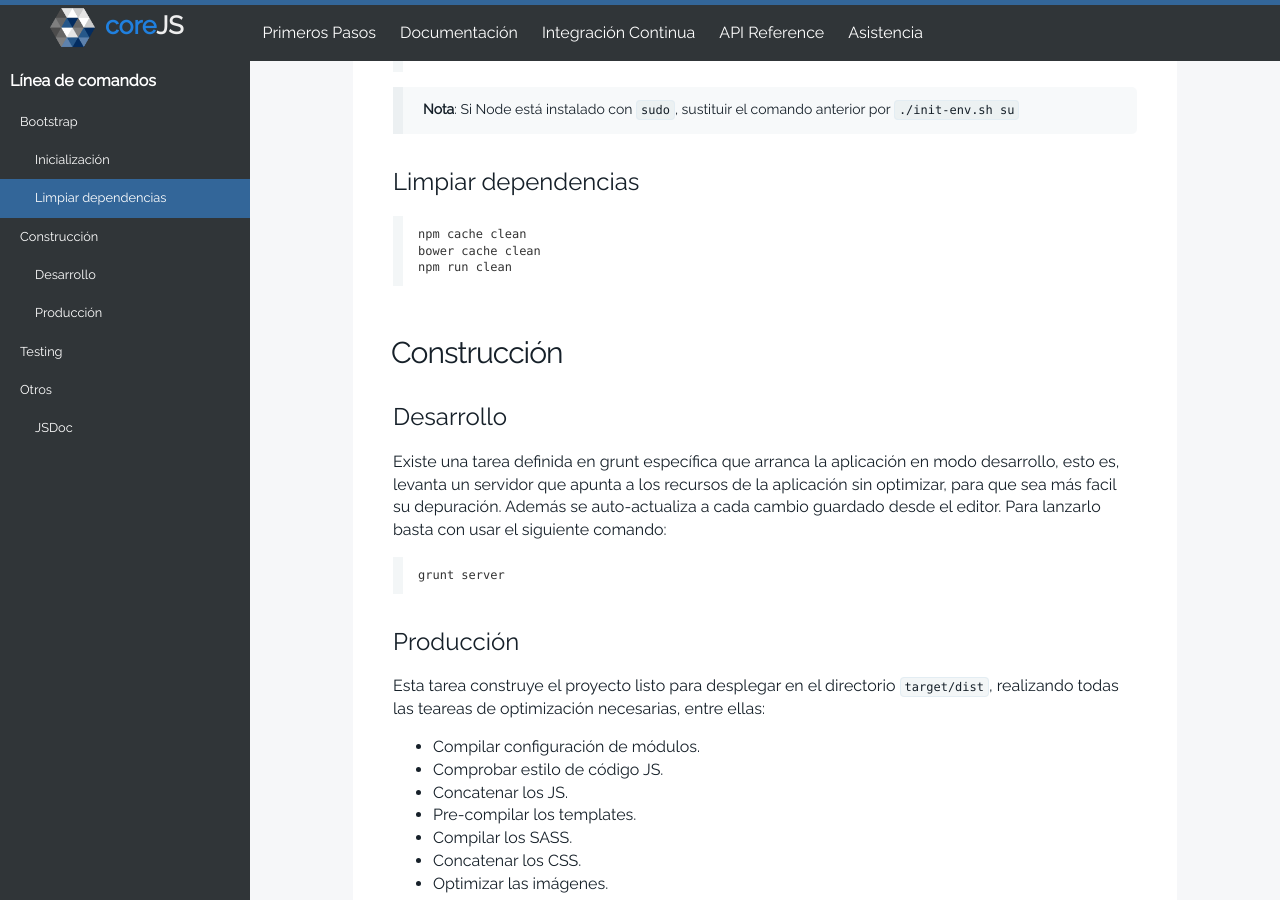
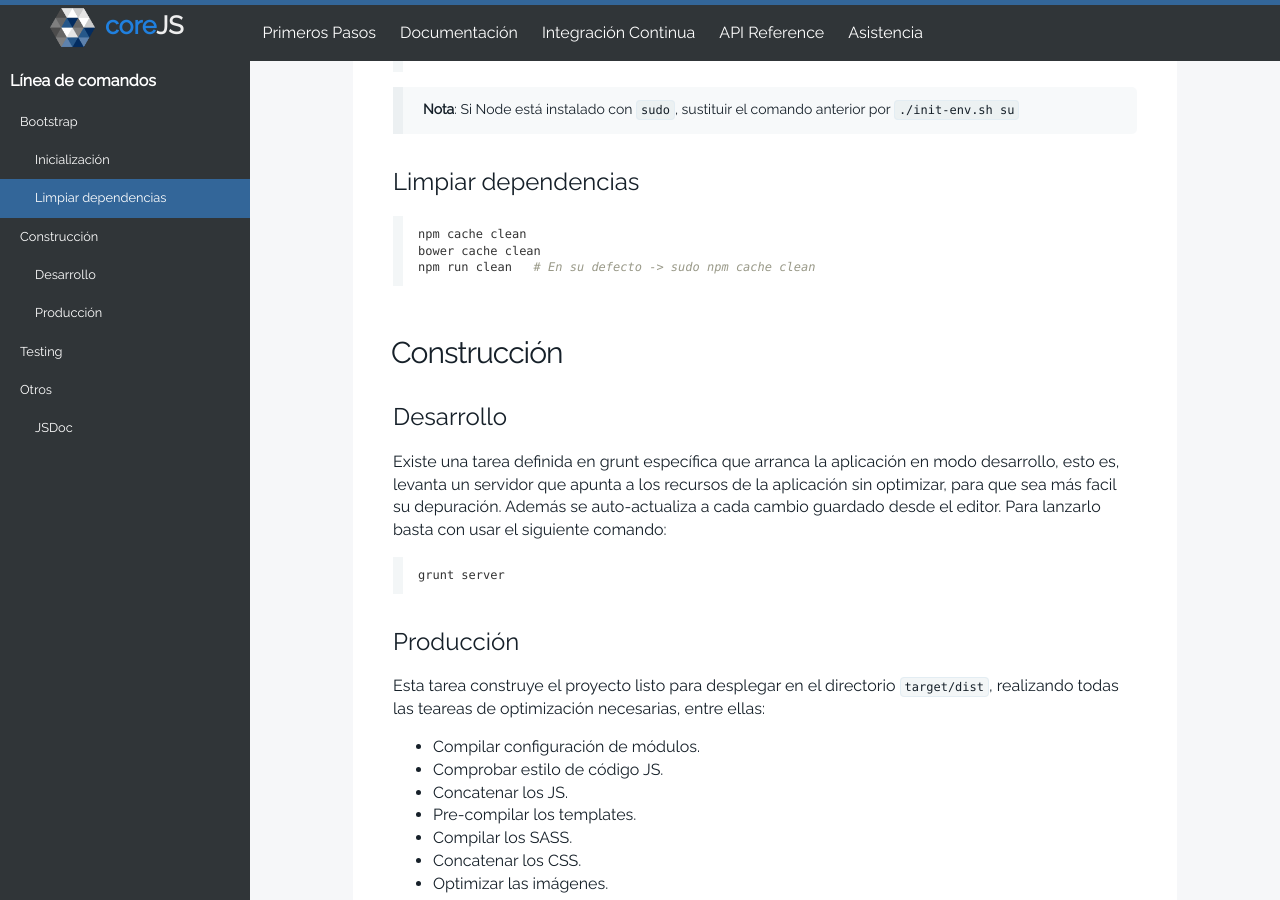
Before and after one commit to bq-devtools/corejs-doc, a Jekyll site: the page built from grunt/index.md, in a window 1280 px wide and 900 px high, scrolled down 437 px. Built offline with Jekyll 4.4.1, drawn with Linux system fonts in a browser that asks for light colours; nearby versions of some CDN libraries; Markdown is read by kramdown in place of the engine named in the settings.

Commit message:
minor change

````diff
--- a/grunt/index.md
+++ b/grunt/index.md
@@ -26,7 +26,7 @@ Estas tareas instalan las dependencias necesarias y configuran el proyecto coreJ
 ```bash
 npm cache clean
 bower cache clean
-npm run clean
+npm run clean	# En su defecto -> sudo npm cache clean
 ```
 
 
````
